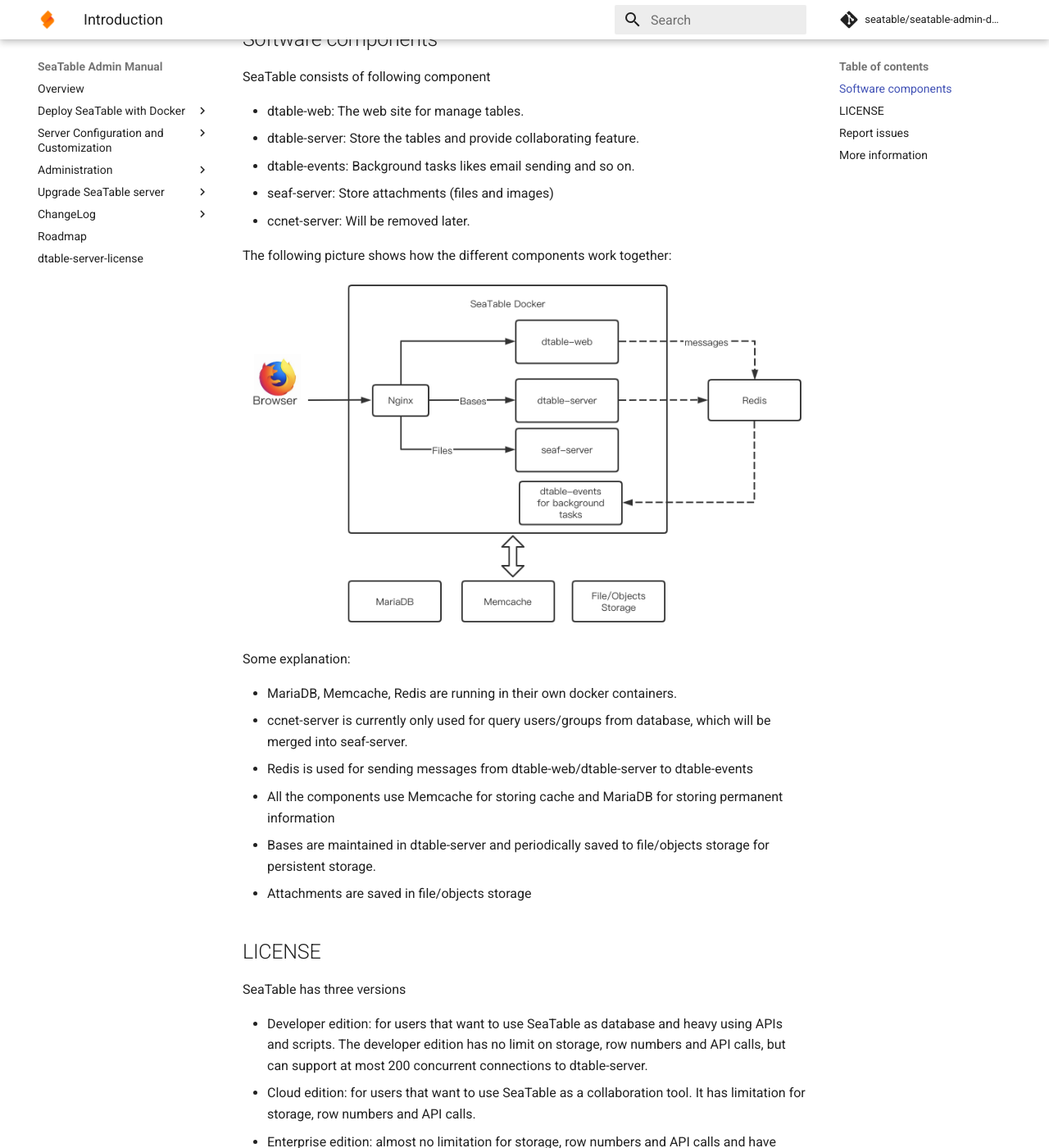
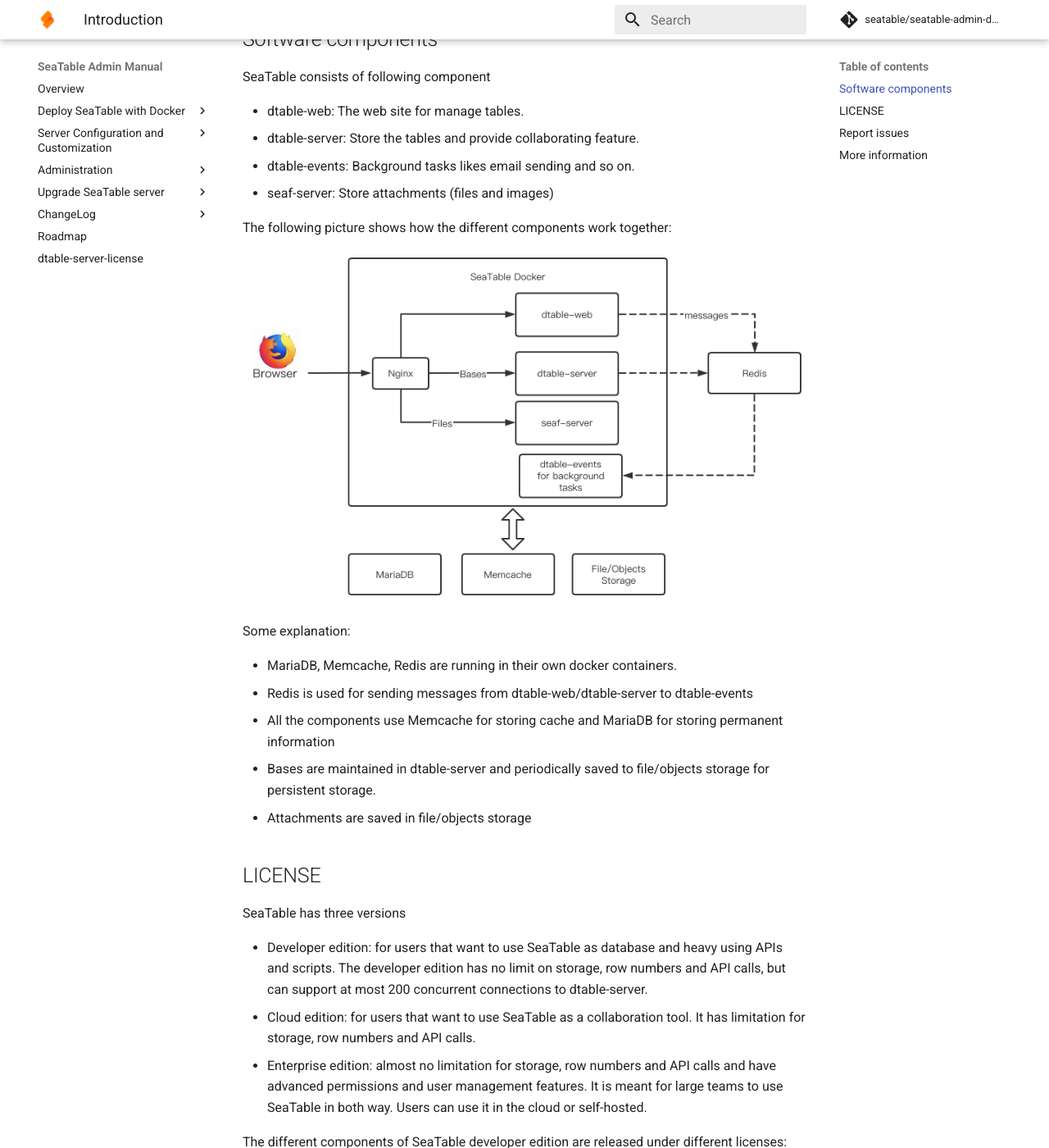
Before and after one commit to seatable/seatable-admin-docs, an MkDocs documentation site: the page built from manual/README.md, in a window 1280 px wide and 1400 px high, scrolled down 484 px. Shown: the whole window at 82% size. Built offline with MkDocs 1.6.1 and Material for MkDocs 9.7.7, drawn with Linux system fonts in a browser that asks for light colours; comment, search, counter and statistics services are not loaded.

Commit message:
Update README.md

```diff
--- a/manual/README.md
+++ b/manual/README.md
@@ -18,7 +18,6 @@
 * dtable-server: Store the tables and provide collaborating feature.
 * dtable-events: Background tasks likes email sending and so on.
 * seaf-server: Store attachments (files and images)
-* ccnet-server: Will be removed later.
 
 The following picture shows how the different components work together:
 
@@ -27,7 +26,6 @@
 Some explanation:
 
 * MariaDB, Memcache, Redis are running in their own docker containers.
-* ccnet-server is currently only used for query users/groups from database, which will be merged into seaf-server.
 * Redis is used for sending messages from dtable-web/dtable-server to dtable-events
 * All the components use Memcache for storing cache and MariaDB for storing permanent information
 * Bases are maintained in dtable-server and periodically saved to file/objects storage for persistent storage.
```
